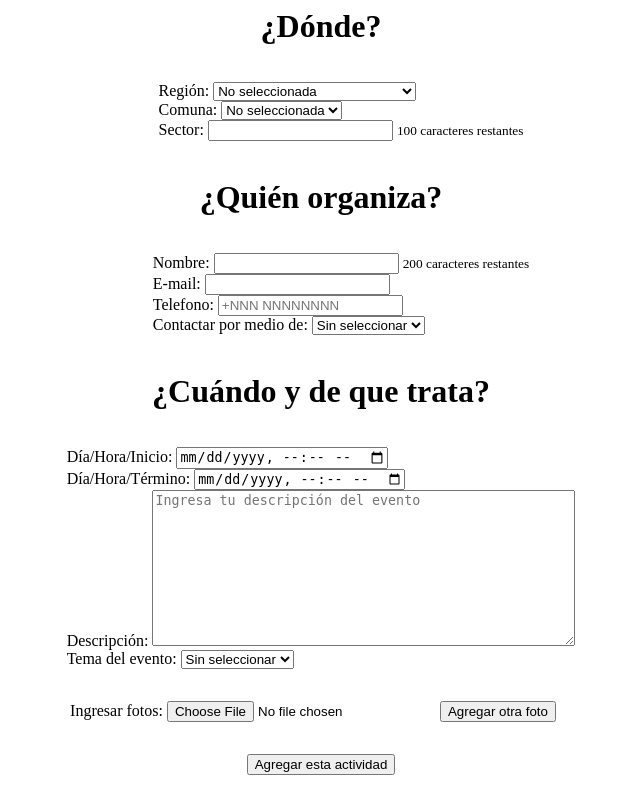
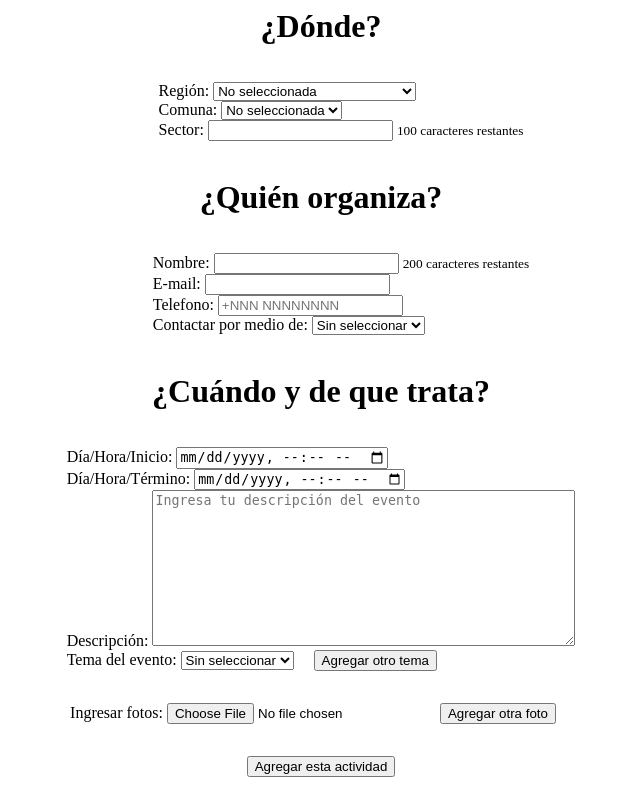
Before and after one commit to chocomountain1/desarrollo_web_camilo_alvarez, a Flask app: page /add_activity in a window 1280 px wide. Shown: the whole page, without its empty margins (319-959 px from the left). Before the commit the page ends 775 px from the top, so only its background shows below. Run offline with Flask 3, Linux system fonts and the light colour scheme.

Commit message:
validador.js: now its possible to add more than one theme to the activity

```diff
--- a/tarea2/flask_app/static/js/validador.js
+++ b/tarea2/flask_app/static/js/validador.js
@@ -19,15 +19,19 @@ input_rss.style.width = "300px";
 const list = document.createElement("li");
 
 //lógica para tema
-const input_tema = document.createElement("input");
-input_tema.name = "otro"
-input_tema.style.width = "300px"
-input_tema.minLength = "3"
-input_tema.maxLength = "15"
-input_tema.placeholder = "Agrega una descripción del tema de la actividad"
+const input_tema_otro = document.createElement("input");
+input_tema_otro.name = "otro";
 let select_tema = document.getElementById("tema");
+const input_tema = select_tema.cloneNode(true);
+input_tema.nombre = "tema";
+input_tema.style.display = "flex"
+input_tema.style.justifyContent = "center"
+input_tema.style.marginLeft = "100px"
+input_tema_otro.placeholder = "Agrega una descripción"
 const list_tema = document.createElement("li");
-let ul_tema = document.getElementById("ul_tema")
+let ul_tema = document.getElementById("ul_tema");
+let boton_tema = document.getElementById("boton_tema");
+
 
 
 //lógica para foto
@@ -163,12 +167,12 @@ function mostrar_input_rss(){
     }
 }
 
-function mostrar_input_tema(){
+function mostrar_input_tema_otro(){
     if(select_tema.value == "otro"){
-        list_tema.appendChild(input_tema);
+        list_tema.appendChild(input_tema_otro);
         ul_tema.appendChild(list_tema)
     } else{
-        list_tema.replaceChildren()
+
     }
 }
 
@@ -192,6 +196,30 @@ function mostrar_input_foto(){
         msg.style.marginTop = "4px"
         msg.style.marginLeft = "92px"
         ul_foto.appendChild(msg)
+        i +=1
+    }else{
+
+    }
+}
+
+function mostrar_input_tema(){
+    if(i==0){
+        list_tema.appendChild(input_tema);
+        ul_tema.appendChild(list_tema)
+        i+=1
+    }
+    else if(i>0 & i<=3){
+        const input_clon = input_tema.cloneNode(true);
+        list_tema.appendChild(input_clon);
+        ul_tema.appendChild(list_tema)
+        i +=1
+    }else if (i==4){
+        msg = document.createElement("p")
+        msg.textContent = "¡El máximo de temas es de 5!"
+        msg.style.color = "red"
+        msg.style.marginTop = "4px"
+        msg.style.marginLeft = "92px"
+        ul_tema.appendChild(msg)
         i +=1
     }else{
 
@@ -331,8 +359,9 @@ function validar_telefono() {
 //Definimos los eventos asociados a los elementos del formulario
 select_region.addEventListener("change",mostrarComunas);
 select_rss.addEventListener("change",mostrar_input_rss);
-select_tema.addEventListener("change",mostrar_input_tema);
+select_tema.addEventListener("change",mostrar_input_tema_otro);
 boton_foto.addEventListener("click",mostrar_input_foto);
+boton_tema.addEventListener("click",mostrar_input_tema);
 input_sector.addEventListener('input', function(){
     actualizarContador(this,contador)
 });
--- a/tarea2/flask_app/templates/formulario_agregar_actividades.html
+++ b/tarea2/flask_app/templates/formulario_agregar_actividades.html
@@ -81,7 +81,7 @@
                         <label for="desc">Descripción:</label>
                         <textarea id="desc" name="descripcion" placeholder="Ingresa tu descripción del evento" cols="50" rows="10"></textarea>
                     </li>
-                    <li>
+                    <li style="display:inline;margin-right: 1rem;">
                         <label for="tema">Tema del evento:</label>
                         <select id="tema" name="tema">
                             <option value="">Sin seleccionar</option>
@@ -96,6 +96,9 @@
                             <option value="comida">Comida</option>
                             <option value="otro">Otro</option>
                         </select>
+                    </li>
+                    <li style="display: inline; margin-right: 1rem;">
+                        <button id="boton_tema" name="boton_tema" type="button">Agregar otro tema</button>
                     </li>
                 </ul>
             </div>
```
